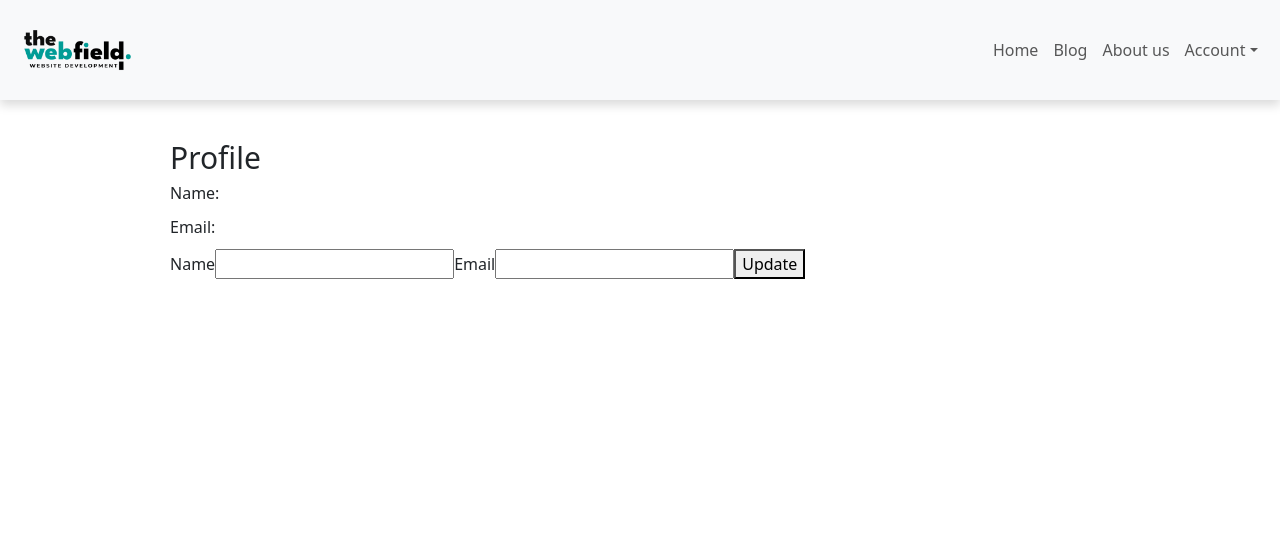
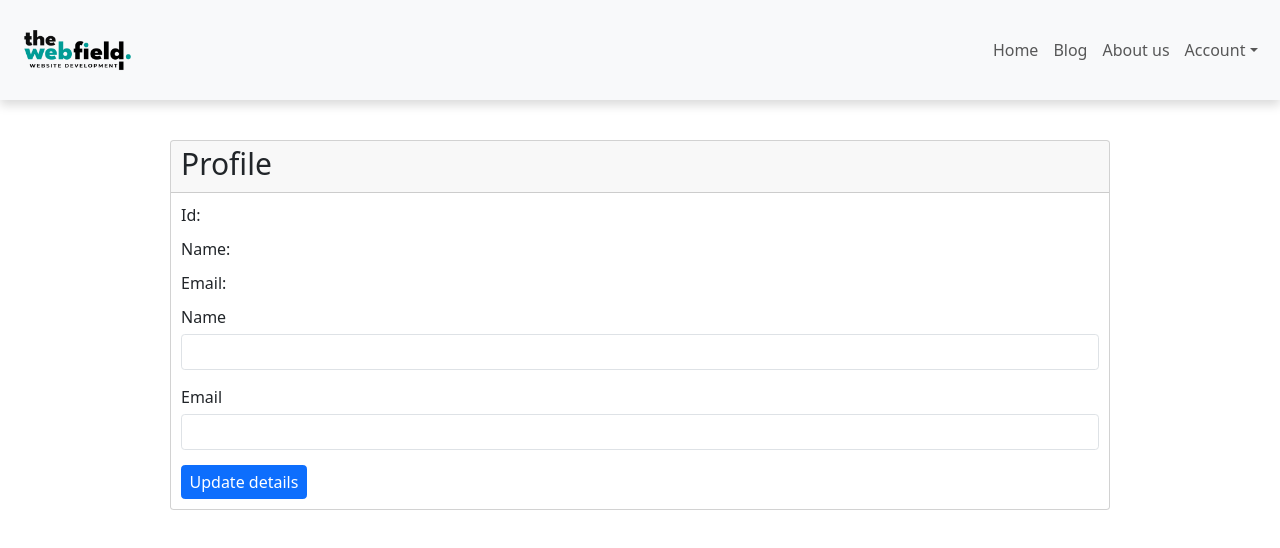
Before and after one commit to mihai133/webfield-react-vite-fe, a React (Vite) app: page /Profile in a window 1280 px wide. Shown: the top 548 px of the page. Built offline with nearby package versions, Linux system fonts and the light colour scheme.

Commit message:
Card UI for form

```diff
--- a/src/pages/Profile/index.jsx
+++ b/src/pages/Profile/index.jsx
@@ -1,7 +1,8 @@
-import React, { useState } from "react";
+import { useState } from "react";
 import { useUserContext } from "../../context/UserContext";
 import { fetchData } from "../../api/fetch";
 import { getSession, setSession } from "../../api/session";
+import { Card } from "react-bootstrap";
 
 export default function Profile() {
   const { user, setUser } = useUserContext();
@@ -17,7 +18,7 @@ export default function Profile() {
       Authorization: `Bearer ${getSession()?.token}`,
     }).then((res) => {
       let newUser = {
-        userId: res.user_id,
+        userId: res.userId,
         name: res.name,
         email: res.email,
       };
@@ -27,30 +28,75 @@ export default function Profile() {
   }
 
   return (
-    <div>
-      <h1>Profile</h1>
-      <p>Name: {user.name}</p>
-      <p>Email: {user.email}</p>
-
+    <Card>
+      <Card.Header>
+        <Card.Title as={"h1"}>Profile</Card.Title>
+      </Card.Header>
+      <Card.Body>
+        <Card.Text>Id: {user.userId}</Card.Text>
+        <Card.Text>Name: {user.name}</Card.Text>
+        <Card.Text>Email: {user.email}</Card.Text>
         <form onSubmit={handleSubmit}>
-        <label htmlFor="name">Name</label>
+          <div className="form-outline mb-4">
+            <label className="form-label" htmlFor="name">
+              Name
+            </label>
             <input
               type="text"
               id="name"
               name="name"
+              className="form-control"
+              autoComplete="name"
               value={userData.name}
               onChange={(e) => handleChange(e)}
             />
-        <label htmlFor="email">Email</label>
+          </div>
+          <div className="form-outline mb-4">
+            <label className="form-label" htmlFor="email">
+              Email
+            </label>
             <input
               type="email"
               id="email"
               name="email"
+              autoComplete="email"
+              className="form-control"
               value={userData.email}
               onChange={(e) => handleChange(e)}
             />
-        <button type="submit">Update</button>
+          </div>
+
+          <button className="btn btn-primary" type="submit">
+            Update details
+          </button>
         </form>
-    </div>
+      </Card.Body>
+    </Card>
+
+    // <div>
+    //   <h1>Profile</h1>
+    //   <p>Name: {user.name}</p>
+    //   <p>Email: {user.email}</p>
+
+    //   <form onSubmit={handleSubmit}>
+    //     <label htmlFor="name">Name</label>
+    //     <input
+    //       type="text"
+    //       id="name"
+    //       name="name"
+    //       value={userData.name}
+    //       onChange={(e) => handleChange(e)}
+    //     />
+    //     <label htmlFor="email">Email</label>
+    //     <input
+    //       type="email"
+    //       id="email"
+    //       name="email"
+    //       value={userData.email}
+    //       onChange={(e) => handleChange(e)}
+    //     />
+    //     <button type="submit">Update</button>
+    //   </form>
+    // </div>
   );
 }
```
Lines whose indentation alone changed are shown as unchanged.
